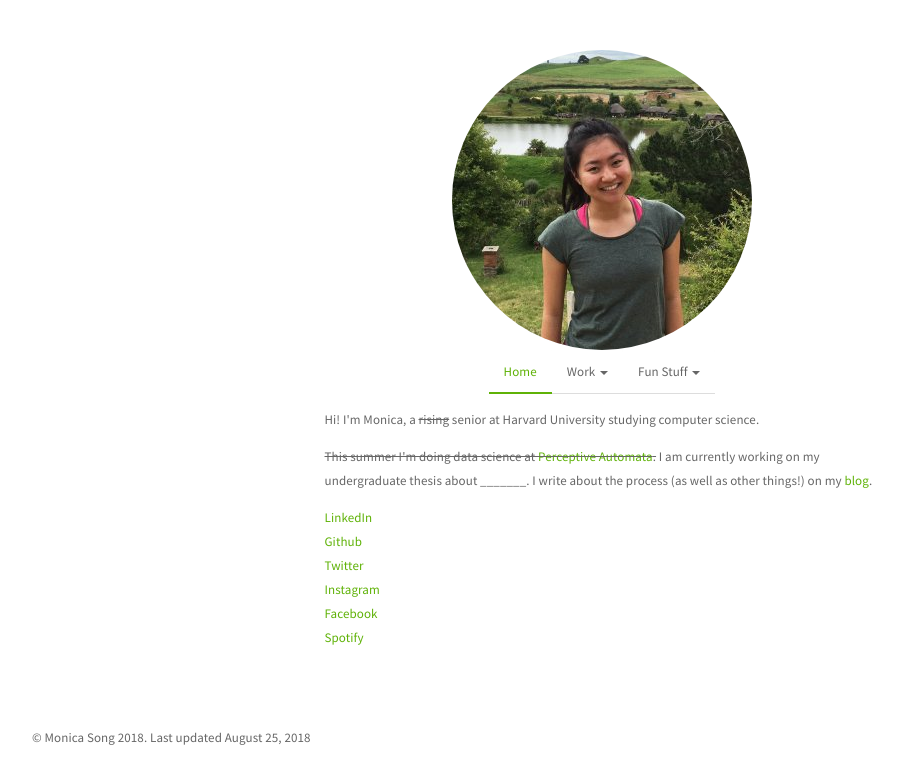
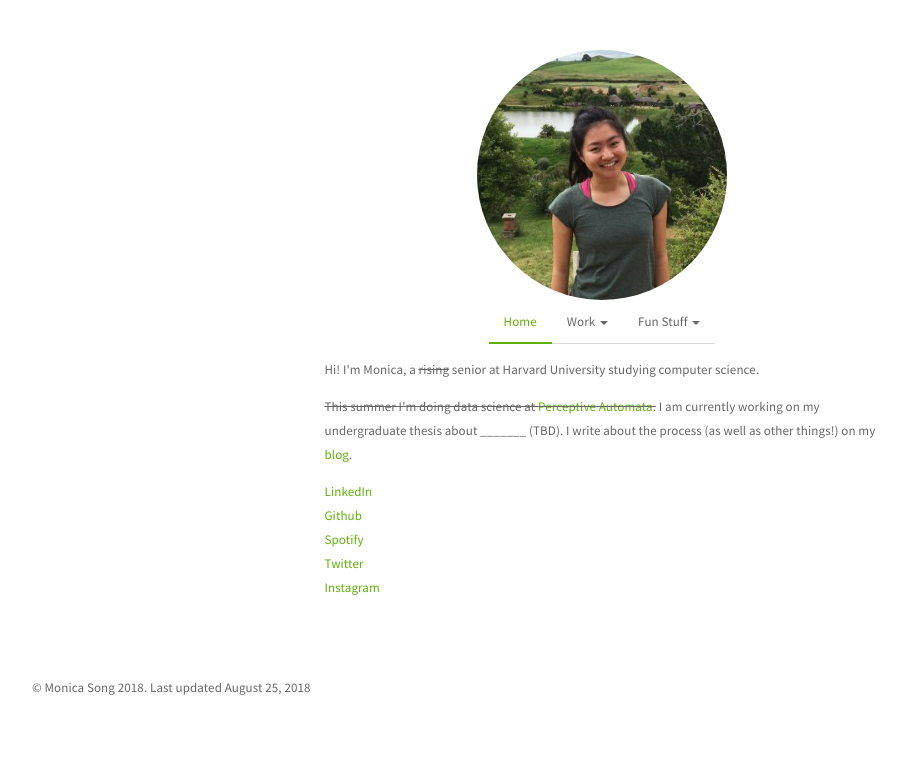
Before and after one commit to monicadsong/monicadsong.github.io, a plain HTML site: page index.html in a window 1280 px wide. Shown: the whole page, without its empty margins (38-944 px from the left). Drawn offline with nearby package versions, Linux system fonts and the light colour scheme.

Commit message:
resize picture, update links and resume

```diff
--- a/index.html
+++ b/index.html
@@ -54,7 +54,7 @@
       <div class="container">
         <div class="row" align = "center">
           <div class="col-sm-6 col-sm-offset-3">
-            <img src = "img/home.jpg" id = "LogoPhoto" class="img-circle" width="300" height="300">
+            <img src = "img/home.jpg" id = "LogoPhoto" class="img-circle" width="250" height="250">
               <ul class="nav nav-tabs">
                 <li class="active"><a href="#home" data-toggle="tab" onclick="pictureChange1()">Home</a></li>
                 <li class="dropdown">
@@ -84,14 +84,13 @@
                 <div class="tab-pane fade active in" id="home">
                   <p>Hi! I'm Monica, a <del>rising</del> senior at Harvard University studying computer science. </p>
                   <p><del>This summer I'm doing data science at <a href="https://www.perceptiveautomata.com/" target="_blank">Perceptive Automata</a>.</del>
-                  I am currently working on my undergraduate thesis about _______. I write about the process (as well as other things!) on my <a href="http://kaledivergence.com/" target="_blank">blog</a>.</p>
+                  I am currently working on my undergraduate thesis about _______ (TBD). I write about the process (as well as other things!) on my <a href="http://kaledivergence.com/" target="_blank">blog</a>.</p>
              <ul class="list-unstyled">
               <li><a href="https://www.linkedin.com/in/monicadsong/" target="_blank" onclick="pageTracker._link(this.href); return false;">LinkedIn</a></li>
               <li><a href="https://github.com/monicadsong" target="_blank">Github</a></li>
+              <li><a href="https://open.spotify.com/user/1234766009" target="_blank">Spotify</a></li>
               <li><a href = "https://twitter.com/monicadsong" target="_blank">Twitter</a></li>
               <li><a href="https://www.instagram.com/anicedlatteplease/" target="_blank">Instagram</a></li>
-              <li><a href="https://facebook.com/monicadsong" target="_blank">Facebook</a></li>
-              <li><a href="https://open.spotify.com/user/1234766009" target="_blank">Spotify</a></li>
             </ul>
                 </div>
                 <div class="tab-pane fade" id="fun">
```
Also changed, not shown: 2 other files.
